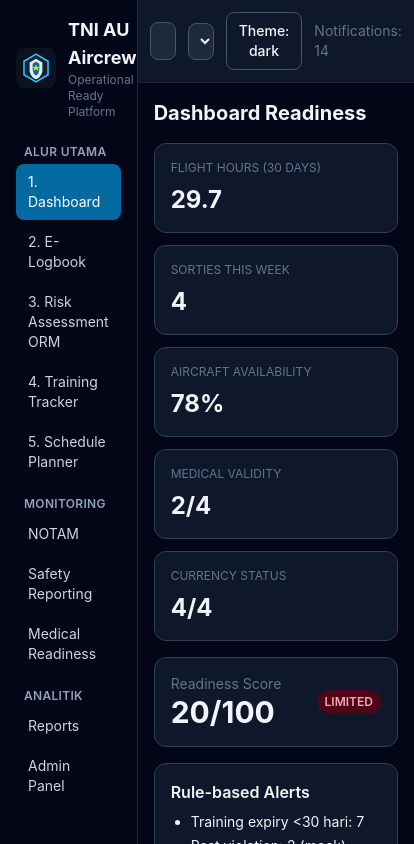
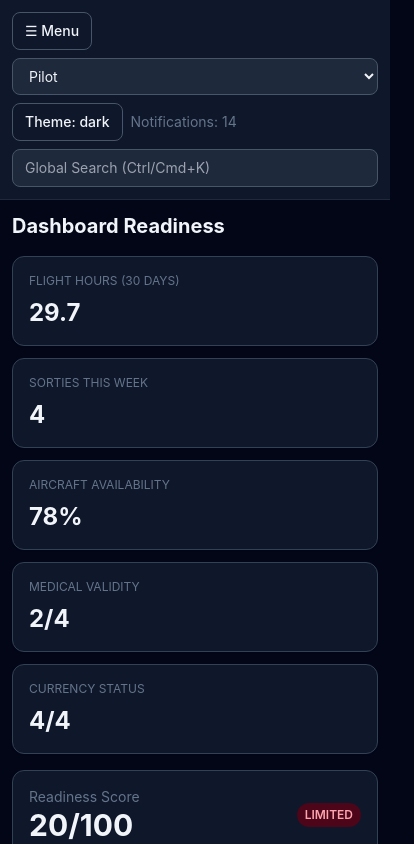
Before and after one commit to sobri3195/tni-au-aircrew-platform, a React (Vite) app: page /login in a window 390 px wide. Both pictures are taken after a click on the button "Enter Platform". Shown: the top 844 px of the page, 414 px wide, since content can reach past the window. Built offline with nearby package versions, Linux system fonts and the light colour scheme.

Commit message:
Improve feature completeness and mobile responsiveness

```diff
--- a/src/components/layout/AppShell.tsx
+++ b/src/components/layout/AppShell.tsx
@@ -1,12 +1,14 @@
-import { Outlet, useNavigate, Navigate } from 'react-router-dom';
-import { useEffect } from 'react';
+import { Outlet, useNavigate, Navigate, useLocation } from 'react-router-dom';
+import { useEffect, useState } from 'react';
 import { Sidebar } from './Sidebar';
 import { Topbar } from './Topbar';
 import { useApp } from '../../contexts/AppContext';
 
 export const AppShell = () => {
   const navigate = useNavigate();
+  const location = useLocation();
   const { state } = useApp();
+  const [mobileMenuOpen, setMobileMenuOpen] = useState(false);
 
   useEffect(() => {
     const onKeyDown = (event: KeyboardEvent) => {
@@ -23,14 +25,30 @@ export const AppShell = () => {
     return () => window.removeEventListener('keydown', onKeyDown);
   }, [navigate]);
 
+  useEffect(() => {
+    setMobileMenuOpen(false);
+  }, [location.pathname]);
+
   if (!state.loggedIn) return <Navigate to="/login" replace />;
 
   return (
-    <div className="flex min-h-screen bg-slate-100 text-slate-900 dark:bg-slate-950 dark:text-slate-100">
-      <Sidebar />
-      <main className="flex-1">
-        <Topbar />
-        <div className="p-4">
+    <div className="relative flex min-h-screen bg-slate-100 text-slate-900 dark:bg-slate-950 dark:text-slate-100">
+      <div className="hidden md:block">
+        <Sidebar />
+      </div>
+
+      {mobileMenuOpen && (
+        <div className="fixed inset-0 z-40 flex md:hidden">
+          <button className="absolute inset-0 bg-slate-900/50" onClick={() => setMobileMenuOpen(false)} aria-label="Tutup menu" />
+          <div className="relative z-10 h-full">
+            <Sidebar mobile onNavigate={() => setMobileMenuOpen(false)} />
+          </div>
+        </div>
+      )}
+
+      <main className="flex-1 min-w-0">
+        <Topbar onMenuToggle={() => setMobileMenuOpen(true)} />
+        <div className="p-3 md:p-4">
           <Outlet />
         </div>
       </main>
--- a/src/components/layout/Sidebar.tsx
+++ b/src/components/layout/Sidebar.tsx
@@ -1,4 +1,9 @@
 import { NavLink } from 'react-router-dom';
+
+type SidebarProps = {
+  mobile?: boolean;
+  onNavigate?: () => void;
+};
 
 const navGroups = [
   {
@@ -16,7 +21,22 @@ const navGroups = [
     items: [
       ['/notam', 'NOTAM'],
       ['/safety', 'Safety Reporting'],
-      ['/medical', 'Medical Readiness']
+      ['/medical', 'Medical Readiness'],
+      ['/weather', 'Weather Brief'],
+      ['/duty-rest', 'Crew Duty & Rest Tracker'],
+      ['/fatigue', 'Fatigue Assessment']
+    ]
+  },
+  {
+    label: 'Operasional',
+    items: [
+      ['/profile', 'Pilot Profile'],
+      ['/incident-workspace', 'Incident Workspace'],
+      ['/checklist', 'Checklist Builder'],
+      ['/maintenance', 'Maintenance Snapshot'],
+      ['/inventory', 'Equipment Inventory'],
+      ['/documents', 'SOP / Document Center'],
+      ['/messaging', 'Secure Messaging']
     ]
   },
   {
@@ -28,8 +48,10 @@ const navGroups = [
   }
 ];
 
-export const Sidebar = () => (
-  <aside className="w-72 border-r border-slate-200 bg-white p-4 dark:border-slate-800 dark:bg-slate-950">
+export const Sidebar = ({ mobile = false, onNavigate }: SidebarProps) => (
+  <aside
+    className={`h-full overflow-y-auto border-r border-slate-200 bg-white p-4 dark:border-slate-800 dark:bg-slate-950 ${mobile ? 'w-80 max-w-[85vw]' : 'w-72'}`}
+  >
     <div className="mb-6 flex items-center gap-3">
       <img src="/logo.svg" alt="TNI AU Aircrew Logo" className="h-10 w-10 rounded-lg" />
       <div>
@@ -45,6 +67,7 @@ export const Sidebar = () => (
             <NavLink
               key={to}
               to={to}
+              onClick={onNavigate}
               className={({ isActive }) =>
                 `block rounded-lg px-3 py-2 text-sm ${isActive ? 'bg-sky-700 text-white' : 'text-slate-600 hover:bg-slate-100 dark:text-slate-300 dark:hover:bg-slate-800'}`
               }
--- a/src/components/layout/Topbar.tsx
+++ b/src/components/layout/Topbar.tsx
@@ -2,9 +2,13 @@ import type { Role } from '../../types';
 import { useApp } from '../../contexts/AppContext';
 import { daysUntil } from '../../utils/date';
 
+type TopbarProps = {
+  onMenuToggle: () => void;
+};
+
 const roles: Role[] = ['Pilot', 'Flight Safety Officer', 'Ops Officer', 'Medical', 'Commander/Admin'];
 
-export const Topbar = () => {
+export const Topbar = ({ onMenuToggle }: TopbarProps) => {
   const { state, dispatch } = useApp();
   const notifCount =
     state.trainings.filter((t) => daysUntil(t.expiryDate) < 30).length +
@@ -13,20 +17,27 @@ export const Topbar = () => {
     2;
 
   return (
-    <header className="sticky top-0 z-20 flex items-center gap-3 border-b border-slate-200 bg-white p-3 dark:border-slate-800 dark:bg-slate-900">
+    <header className="sticky top-0 z-20 border-b border-slate-200 bg-white p-3 dark:border-slate-800 dark:bg-slate-900">
+      <div className="flex flex-wrap items-center gap-2 md:gap-3">
+        <button className="btn md:hidden" onClick={onMenuToggle} aria-label="Buka menu navigasi">
+          ☰ Menu
+        </button>
+        <div className="order-3 w-full md:order-none md:w-auto md:flex-1">
           <input
-        className="input max-w-md"
+            className="input md:max-w-md"
             value={state.globalSearch}
             onChange={(e) => dispatch({ type: 'SET_SEARCH', payload: e.target.value })}
             placeholder="Global Search (Ctrl/Cmd+K)"
           />
-      <select className="input w-48" value={state.role} onChange={(e) => dispatch({ type: 'SET_ROLE', payload: e.target.value as Role })}>
+        </div>
+        <select className="input w-full sm:w-52 md:w-48" value={state.role} onChange={(e) => dispatch({ type: 'SET_ROLE', payload: e.target.value as Role })}>
           {roles.map((role) => <option key={role}>{role}</option>)}
         </select>
         <button className="btn" onClick={() => dispatch({ type: 'SET_THEME', payload: state.theme === 'dark' ? 'light' : 'dark' })}>
           Theme: {state.theme}
         </button>
-      <div className="ml-auto text-sm text-slate-500">Notifications: {notifCount}</div>
+        <div className="text-sm text-slate-500 md:ml-auto">Notifications: {notifCount}</div>
+      </div>
     </header>
   );
 };
--- a/src/pages/GenericFeaturePage.tsx
+++ b/src/pages/GenericFeaturePage.tsx
@@ -1,4 +1,4 @@
-import { useMemo, useState } from 'react';
+import { useEffect, useMemo, useState } from 'react';
 import { useLocation } from 'react-router-dom';
 import { Badge } from '../components/ui/Badge';
 
@@ -32,23 +32,26 @@ const defaultTask = (path: string): ChecklistItem[] =>
     done: false
   }));
 
+const parseTasks = (raw: string | null, path: string) => {
+  if (!raw) return defaultTask(path);
+  try {
+    return JSON.parse(raw) as ChecklistItem[];
+  } catch {
+    return defaultTask(path);
+  }
+};
+
 export const GenericFeaturePage = ({ title, description }: { title: string; description: string }) => {
   const location = useLocation();
   const storageKey = useMemo(() => getStorageKey(location.pathname), [location.pathname]);
 
-  const [tasks, setTasks] = useState<ChecklistItem[]>(() => {
-    const raw = localStorage.getItem(storageKey);
-    if (raw) {
-      try {
-        return JSON.parse(raw) as ChecklistItem[];
-      } catch {
-        return defaultTask(location.pathname);
-      }
-    }
-    return defaultTask(location.pathname);
-  });
+  const [tasks, setTasks] = useState<ChecklistItem[]>(() => parseTasks(localStorage.getItem(storageKey), location.pathname));
   const [newTask, setNewTask] = useState('');
   const [owner, setOwner] = useState('Pilot');
+
+  useEffect(() => {
+    setTasks(parseTasks(localStorage.getItem(storageKey), location.pathname));
+  }, [location.pathname, storageKey]);
 
   const progress = Math.round((tasks.filter((task) => task.done).length / Math.max(tasks.length, 1)) * 100);
 
@@ -81,6 +84,7 @@ export const GenericFeaturePage = ({ title, description }: { title: string; desc
                   <p className={task.done ? 'line-through opacity-60' : ''}>{task.text}</p>
                   <p className="text-xs text-slate-500">Owner: {task.owner}</p>
                 </div>
+                <div className="flex items-center gap-2">
                   <input
                     type="checkbox"
                     checked={task.done}
@@ -89,6 +93,13 @@ export const GenericFeaturePage = ({ title, description }: { title: string; desc
                       saveTasks(next);
                     }}
                   />
+                  <button
+                    className="rounded-md px-2 py-1 text-xs text-slate-500 hover:bg-slate-100 hover:text-slate-700 dark:hover:bg-slate-800 dark:hover:text-slate-200"
+                    onClick={() => saveTasks(tasks.filter((item) => item.id !== task.id))}
+                  >
+                    Hapus
+                  </button>
+                </div>
               </label>
             ))}
           </div>
```
Lines whose indentation alone changed are shown as unchanged.
